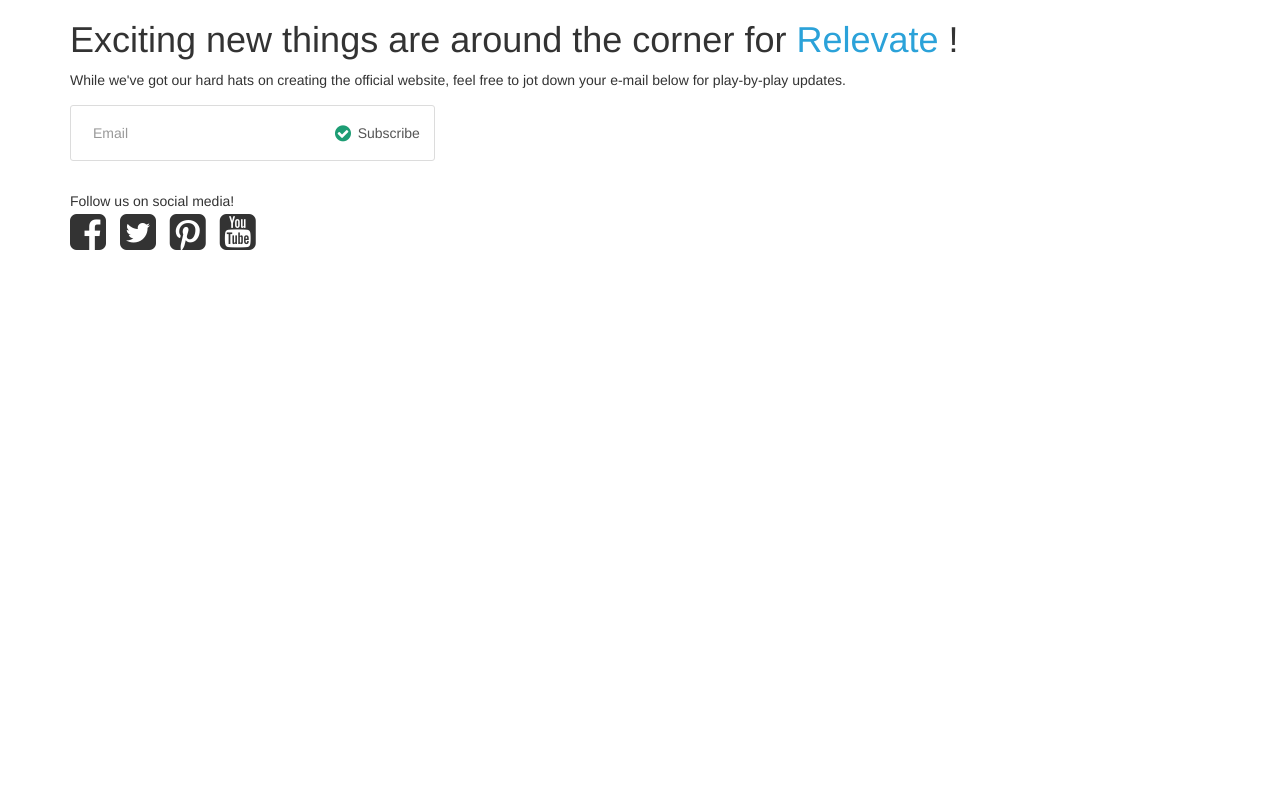
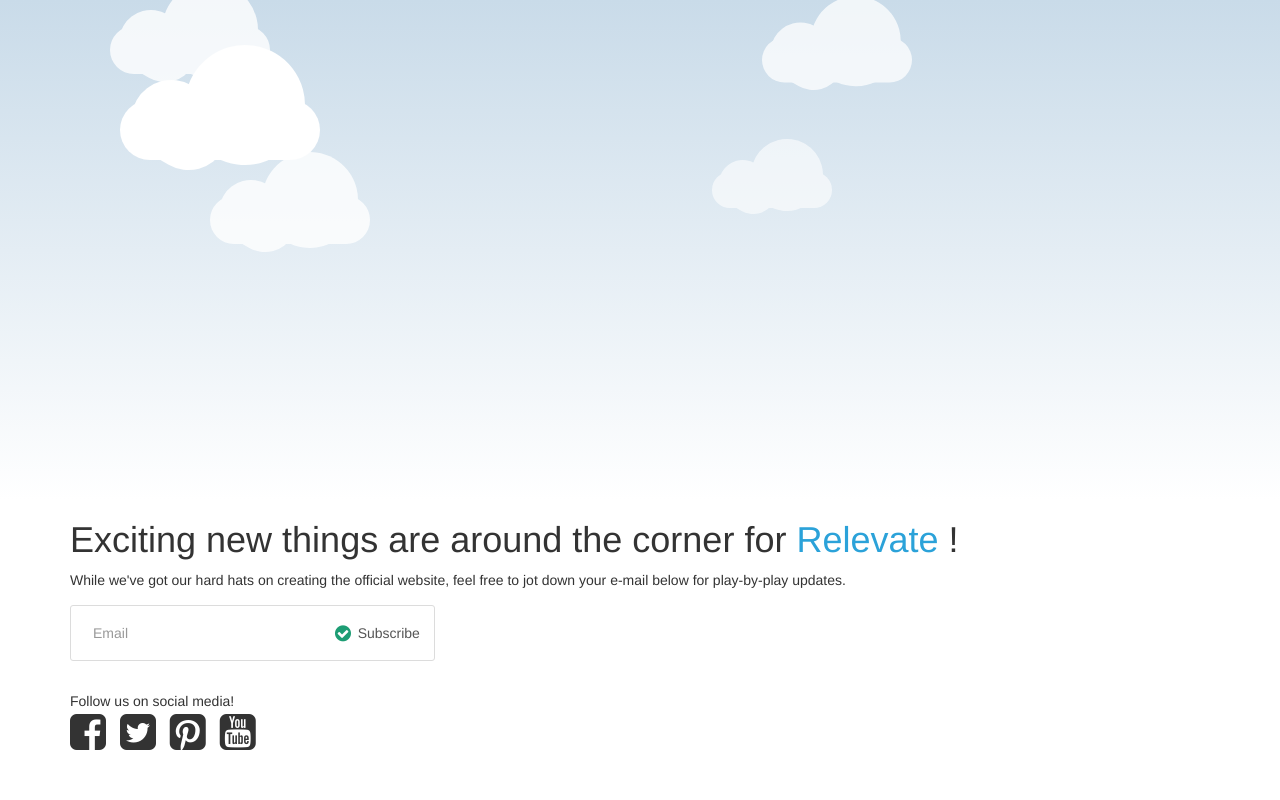
Before and after one commit to seniorProject-myRelevate/WebApplication, a Django app: page / in a window 1280 px wide. Run offline with Django 3.2, Linux system fonts and the light colour scheme; parts of the project's set-up code (start-up, migrations or seed data) failed here and were passed over; some libraries are stand-ins or nearby versions.

Commit message:
added cloud CSS

```diff
--- a/MyRelevate/static/css/style-core.css
+++ b/MyRelevate/static/css/style-core.css
@@ -152,3 +152,132 @@ img.logo {
     transition: color 0.3s linear;
     color: #e52d27;
 }
+
+/* Cloud CSS */
+/*Lets start with the cloud formation rather*/
+
+/*The container will also serve as the SKY*/
+
+*{ margin: 0; padding: 0;}
+
+body {
+	/*To hide the horizontal scroller appearing during the animation*/
+	overflow: hidden;
+}
+
+#clouds{
+	padding: 100px 0;
+	background: #c9dbe9;
+	background: -webkit-linear-gradient(top, #c9dbe9 0%, #fff 100%);
+	background: -linear-gradient(top, #c9dbe9 0%, #fff 100%);
+	background: -moz-linear-gradient(top, #c9dbe9 0%, #fff 100%);
+}
+
+/*Time to finalise the cloud shape*/
+.cloud {
+	width: 200px; height: 60px;
+	background: #fff;
+
+	border-radius: 200px;
+	-moz-border-radius: 200px;
+	-webkit-border-radius: 200px;
+
+	position: relative;
+}
+
+.cloud:before, .cloud:after {
+	content: '';
+	position: absolute;
+	background: #fff;
+	width: 100px; height: 80px;
+	position: absolute; top: -15px; left: 10px;
+
+	border-radius: 100px;
+	-moz-border-radius: 100px;
+	-webkit-border-radius: 100px;
+
+	-webkit-transform: rotate(30deg);
+	transform: rotate(30deg);
+	-moz-transform: rotate(30deg);
+}
+
+.cloud:after {
+	width: 120px; height: 120px;
+	top: -55px; left: auto; right: 15px;
+}
+
+/*Time to animate*/
+.x1 {
+	-webkit-animation: moveclouds 15s linear infinite;
+	-moz-animation: moveclouds 15s linear infinite;
+	-o-animation: moveclouds 15s linear infinite;
+}
+
+/*variable speed, opacity, and position of clouds for realistic effect*/
+.x2 {
+	left: 200px;
+
+	-webkit-transform: scale(0.6);
+	-moz-transform: scale(0.6);
+	transform: scale(0.6);
+	opacity: 0.6; /*opacity proportional to the size*/
+
+	/*Speed will also be proportional to the size and opacity*/
+	/*More the speed. Less the time in 's' = seconds*/
+	-webkit-animation: moveclouds 25s linear infinite;
+	-moz-animation: moveclouds 25s linear infinite;
+	-o-animation: moveclouds 25s linear infinite;
+}
+
+.x3 {
+	left: -250px; top: -200px;
+
+	-webkit-transform: scale(0.8);
+	-moz-transform: scale(0.8);
+	transform: scale(0.8);
+	opacity: 0.8; /*opacity proportional to the size*/
+
+	-webkit-animation: moveclouds 20s linear infinite;
+	-moz-animation: moveclouds 20s linear infinite;
+	-o-animation: moveclouds 20s linear infinite;
+}
+
+.x4 {
+	left: 470px; top: -250px;
+
+	-webkit-transform: scale(0.75);
+	-moz-transform: scale(0.75);
+	transform: scale(0.75);
+	opacity: 0.75; /*opacity proportional to the size*/
+
+	-webkit-animation: moveclouds 18s linear infinite;
+	-moz-animation: moveclouds 18s linear infinite;
+	-o-animation: moveclouds 18s linear infinite;
+}
+
+.x5 {
+	left: -150px; top: -150px;
+
+	-webkit-transform: scale(0.8);
+	-moz-transform: scale(0.8);
+	transform: scale(0.8);
+	opacity: 0.8; /*opacity proportional to the size*/
+
+	-webkit-animation: moveclouds 20s linear infinite;
+	-moz-animation: moveclouds 20s linear infinite;
+	-o-animation: moveclouds 20s linear infinite;
+}
+
+@-webkit-keyframes moveclouds {
+	0% {margin-left: 1000px;}
+	100% {margin-left: -1000px;}
+}
+@-moz-keyframes moveclouds {
+	0% {margin-left: 1000px;}
+	100% {margin-left: -1000px;}
+}
+@-o-keyframes moveclouds {
+	0% {margin-left: 1000px;}
+	100% {margin-left: -1000px;}
+}
+/* END CLOUD CSS */
```
